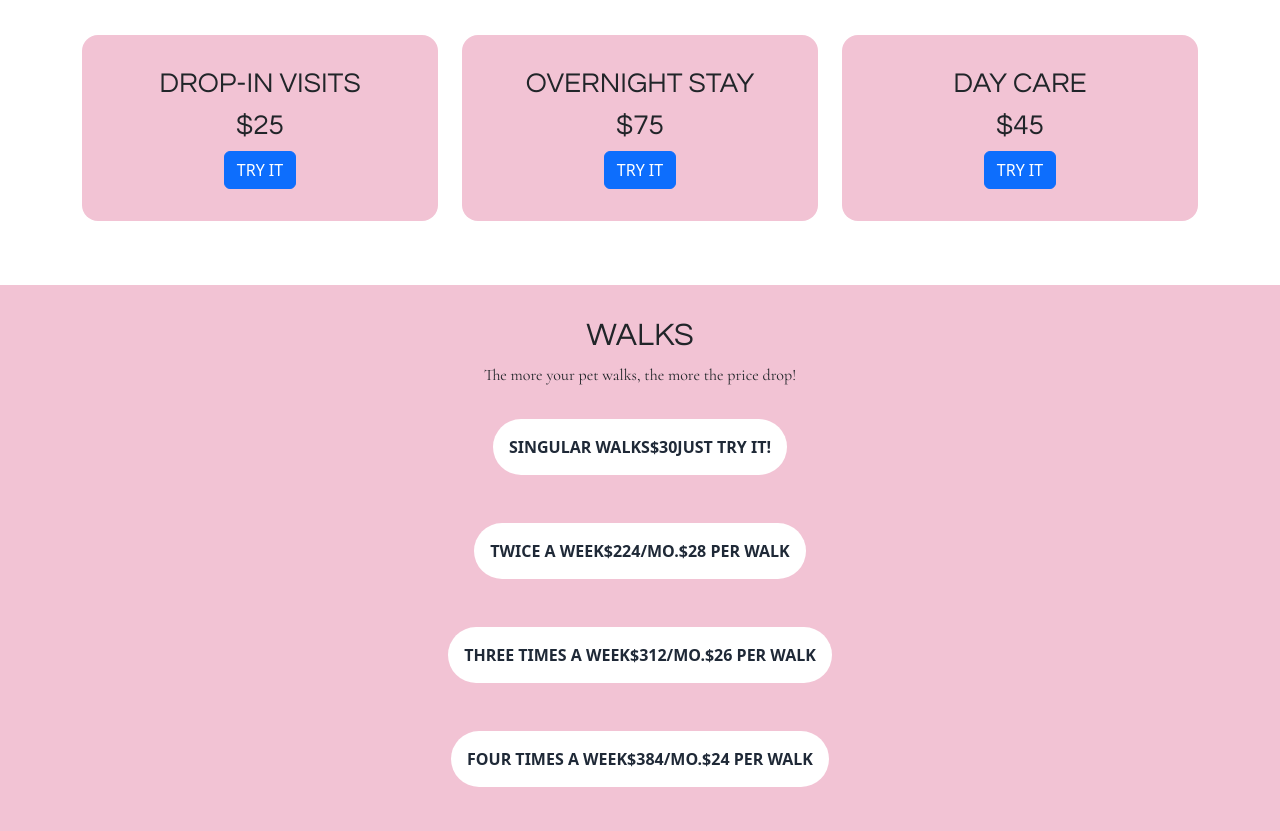
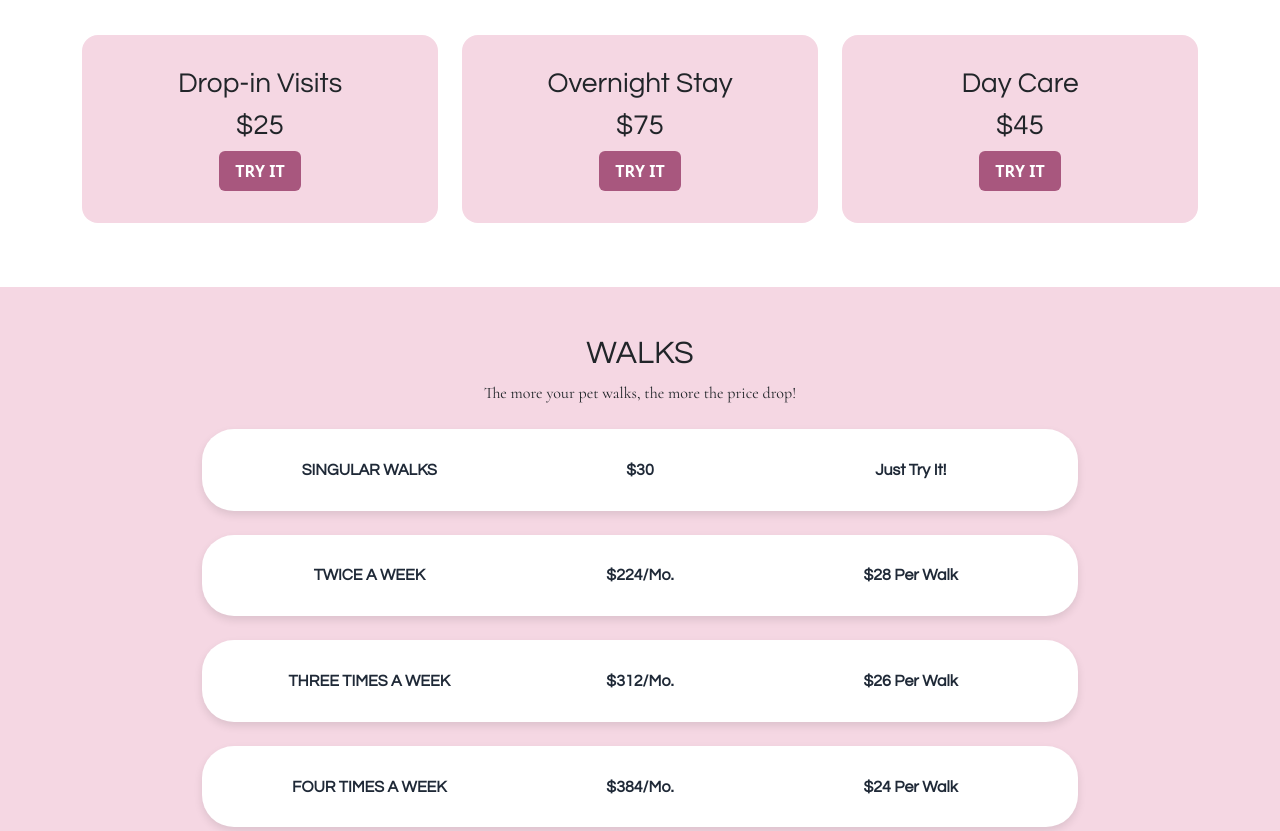
Before and after one commit to GabaGascot/comision-73345, a plain HTML site: page pages/pricing.html in a window 1280 px wide. Shown: the part 266-1097 px from the top of the page. Drawn offline with nearby package versions, Linux system fonts and the light colour scheme.

Commit message:
eliminacion dos paginas

```diff
--- a/pages/pricing.html
+++ b/pages/pricing.html
@@ -29,9 +29,7 @@
       <ul class="navbar-nav flex-column flex-lg-row gap-2 gap-lg-4 text-center">
         <li class="nav-item"><a class="nav-link" href="../index.html">Home</a></li>
         <li class="nav-item"><a class="nav-link" href="pricing.html">Pricing</a></li>
-        <li class="nav-item"><a class="nav-link" href="aboutus.html">About Us</a></li>
         <li class="nav-item"><a class="nav-link" href="services.html">Services</a></li>
-        <li class="nav-item"><a class="nav-link" href="contactus.html">Contact Us</a></li>
       </ul>
 
       <!-- Botón Book Now para mobile -->
@@ -54,23 +52,23 @@
         <div class="row text-center justify-content-center">
             <div class="col-md-4 mb-3">
               <div class="pinkBackgrounds">
-                <h3>DROP-IN VISITS</h3>
+                  <h3>Drop-in Visits</h3>
                   <h3>$25</h3>
-                <button class="btn btn-primary">TRY IT</button>
+                  <button class="btn btn-custom">TRY IT</button>
               </div>
             </div>
             <div class="col-md-4 mb-3">
               <div class="pinkBackgrounds">
-                <h3>OVERNIGHT STAY</h3>
+                  <h3>Overnight Stay</h3>
                   <h3>$75</h3>
-                <button class="btn btn-primary">TRY IT</button>
+                  <button class="btn btn-custom">TRY IT</button>
               </div>
             </div>
             <div class="col-md-4 mb-3">
               <div class="pinkBackgrounds">
-                <h3>DAY CARE</h3>
+                  <h3>Day Care</h3>
                   <h3>$45</h3>
-                <button class="btn btn-primary">TRY IT</button>
+                  <button class="btn btn-custom">TRY IT</button>
               </div>
             </div>
         </div>
@@ -78,31 +76,37 @@
 
 
 <!-- Walks Section -->
-    <section class="pink-background">
-        <div class="container text-center">
-            <h2>WALKS</h2>
-            <p>The more your pet walks, the more the price drop!</p>
-            <div class="walks-list mx-auto">
-            <div class="walksContainer">
-                <span>SINGULAR WALKS</span>
-                <span>$30</span>
-                <span>JUST TRY IT!</span>
+    <section class="walks-section text-center py-5">
+      <h2 class="mb-2">WALKS</h2>
+      <p class="mb-4">The more your pet walks, the more the price drop!</p>
+
+      <div class="container walks-cards">
+        <!-- Singular Walk -->
+        <div class="walk-card d-flex justify-content-between align-items-center flex-column flex-md-row">
+          <span class="walk-label">SINGULAR WALKS</span>
+          <span class="walk-price">$30</span>
+          <span class="walk-note">Just Try It!</span>
         </div>
-            <div class="walksContainer">
-                <span>TWICE A WEEK</span>
-                <span>$224/mo.</span>
-                <span>$28 PER WALK</span>
+
+        <!-- 2x Week -->
+        <div class="walk-card d-flex justify-content-between align-items-center flex-column flex-md-row">
+          <span class="walk-label">TWICE A WEEK</span>
+          <span class="walk-price">$224/Mo.</span>
+          <span class="walk-note">$28 Per Walk</span>
         </div>
-            <div class="walksContainer">
-                <span>THREE TIMES A WEEK</span>
-                <span>$312/mo.</span>
-                <span>$26 PER WALK</span>
+
+        <!-- 3x Week -->
+        <div class="walk-card d-flex justify-content-between align-items-center flex-column flex-md-row">
+          <span class="walk-label">THREE TIMES A WEEK</span>
+          <span class="walk-price">$312/Mo.</span>
+          <span class="walk-note">$26 Per Walk</span>
         </div>
-            <div class="walksContainer">
-                <span>FOUR TIMES A WEEK</span>
-                <span>$384/mo.</span>
-                <span>$24 PER WALK</span>
-            </div>
+
+        <!-- 4x Week -->
+        <div class="walk-card d-flex justify-content-between align-items-center flex-column flex-md-row">
+          <span class="walk-label">FOUR TIMES A WEEK</span>
+          <span class="walk-price">$384/Mo.</span>
+          <span class="walk-note">$24 Per Walk</span>
         </div>
       </div>
     </section>
--- a/styles/styles.css
+++ b/styles/styles.css
@@ -1,9 +1,9 @@
 @import url('https://fonts.googleapis.com/css2?family=Cormorant:ital,wght@0,300..700;1,300..700&family=Questrial&family=Tenor+Sans&display=swap');
 
 :root {
-  --pink: #f2c3d4;
-  --purple: #5b5bd6;
-  --accent: #A66D82;
+  --pink: #F5D7E3;
+  --purple: #F4A5AE;
+  --accent: #A8577E;
   --light-bg: #F2EBEE;
   --dark-gray: #1f2937;
 }
@@ -174,6 +174,20 @@ img {
   max-width: 800px;
 }
 
+.btn-custom {
+  background-color: var(--accent); /* Usa el color #A8577E definido en :root */
+  color: white;
+  border: none;
+  border-radius: 6px;
+  padding: 0.5rem 1rem;
+  font-weight: bold;
+  text-transform: uppercase;
+}
+
+.btn-custom:hover {
+  background-color: #8e466a; /* Versión más oscura para hover */
+}
+
 /* ========== PINK BACKGROUNDS ========== */
 .pinkBackgrounds {
   background-color: var(--pink);
@@ -200,6 +214,44 @@ img {
 .center {
   text-align: center;
 }
+
+
+/* ========== WALKS ========== */
+
+.walks-section {
+  background-color: var(--pink); /* Usa el color que ya definiste */
+}
+
+.walks-cards {
+  display: flex;
+  flex-direction: column;
+  gap: 1.5rem;
+  max-width: 900px;
+  margin: 0 auto;
+}
+
+.walk-card {
+  background-color: white;
+  border-radius: 2rem;
+  padding: 1.5rem 2rem;
+  box-shadow: 0 4px 8px rgba(0,0,0,0.1);
+  text-align: center;
+}
+
+.walk-card span {
+  font-family: "Questrial", sans-serif;
+  font-weight: bold;
+  color: var(--dark-gray);
+}
+
+.walk-label, .walk-price, .walk-note {
+  flex: 1;
+  margin: 0.3rem 0;
+}
+
+
+
+
 
 /* ========== RESPONSIVE ========== */
 @media (max-width: 991.98px) {
@@ -242,4 +294,21 @@ img {
   .homepage-banner {
     width: 100%;
   }
+  @media (max-width: 991.98px) {
+  .navbar-toggler {
+    margin-left: auto;
+    margin-right: 1rem;
+  }
+
+  @media (min-width: 768px) {
+  .walk-card {
+    flex-direction: row;
+    text-align: left;
+  }
+
+  .walk-label, .walk-price, .walk-note {
+    margin: 0;
+    text-align: center;
+  }
 }
+}
```
Also changed, not shown: index.html (+1 -3 lines), pages/aboutus.html (deleted, +0 -86 lines), pages/contactus.html (deleted, +0 -101 lines), pages/services.html (+0 -2 lines), 1 other file. Lines whose indentation alone changed are shown as unchanged.
